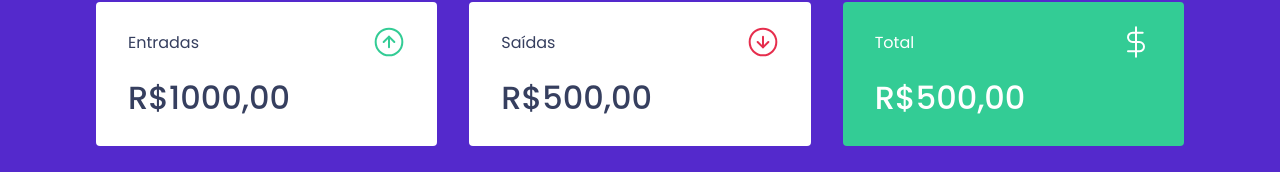
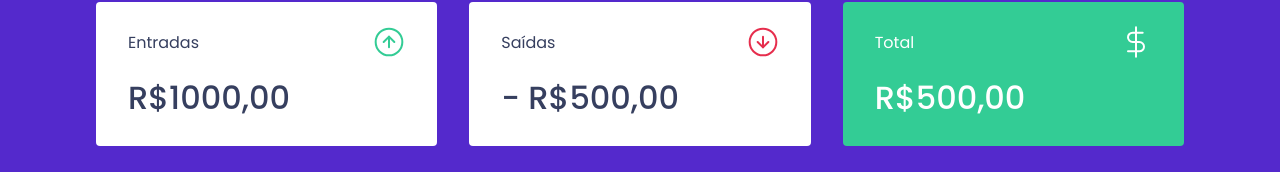
Before and after one commit to diogoizele/dtmoney, a React (Create React App) app: page / in a window 1280 px wide. Shown: the part 118-290 px from the top of the page. Built offline with nearby package versions, Linux system fonts and the light colour scheme; what miragejs would draw is missing.

Commit message:
refactor(summary): adds a minus character

```diff
--- a/src/components/summary/summary.tsx
+++ b/src/components/summary/summary.tsx
@@ -20,7 +20,7 @@ export const Summary = () => {
           <p>Saídas</p>
           <img src={outcomeImg} alt="Saídas" />
         </header>
-        <strong>R$500,00</strong>
+        <strong>- R$500,00</strong>
       </div>
       <div className="hightlight-background">
         <header>
```
